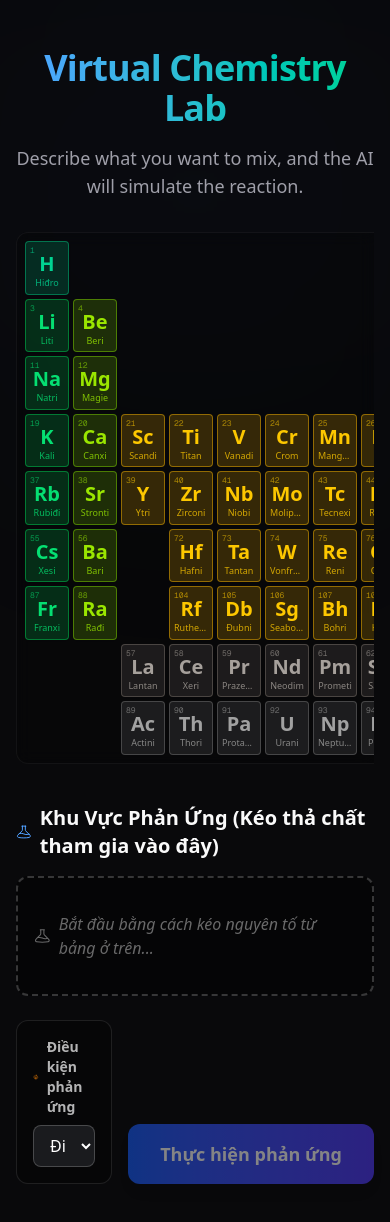
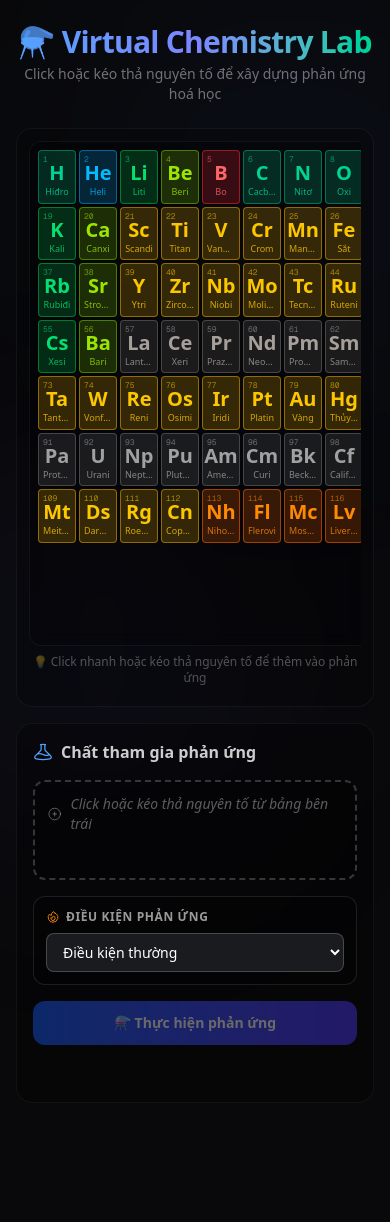
Before and after one commit to sota-oss/chemworks, a Next.js app: page / in a window 390 px wide. Shown: the top 1222 px of the page. After the commit the page ends 1127 px from the top, so only its background shows below. Built offline with nearby package versions, Linux system fonts and the light colour scheme.

Commit message:
Refactor the UI view and elements picking UX

```diff
--- a/src/app/page.tsx
+++ b/src/app/page.tsx
@@ -25,49 +25,56 @@ export default function Home() {
   const [conditionType, setConditionType] = useState<string>("none");
   const [customCondition, setCustomCondition] = useState<string>("");
 
+  // DnD: drag from periodic table to builder or catalyst zone
   const handleDragEnd = (event: DragEndEvent) => {
     const { over, active } = event;
     const element = active.data.current as ElementData;
     if (!element) return;
-
-    if (over && over.id === "reaction-builder-zone") {
+    if (over?.id === "reaction-builder-zone") {
       setSelectedElements((prev) => [...prev, element]);
-    } else if (over && over.id === "catalyst-zone") {
+    } else if (over?.id === "catalyst-zone") {
       setCatalystElements((prev) => [...prev, element]);
     }
   };
 
-  const handleRemoveElement = (index: number) => {
-    setSelectedElements((prev) => prev.filter((_, i) => i !== index));
+  // Single click: add element to reaction builder
+  const handleElementClick = (element: ElementData) => {
+    if (conditionType === "catalyst") {
+      setCatalystElements((prev) => [...prev, element]);
+    } else {
+      setSelectedElements((prev) => [...prev, element]);
+    }
   };
 
-  const handleRemoveCatalyst = (index: number) => {
+  const handleRemoveElement = (index: number) =>
+    setSelectedElements((prev) => prev.filter((_, i) => i !== index));
+
+  const handleRemoveCatalyst = (index: number) =>
     setCatalystElements((prev) => prev.filter((_, i) => i !== index));
-  };
 
   const handleEvaluate = async () => {
     if (selectedElements.length === 0) return;
-
     setIsLoading(true);
     setOrchestration(null);
     setError(null);
 
-    // Fake delay for demo "AI thinking"
-    await new Promise((res) => setTimeout(res, 800));
+    await new Promise((res) => setTimeout(res, 600));
 
     try {
-      const symbols = selectedElements.map(el => el.symbol);
-      const catSymbols = catalystElements.map(el => el.symbol);
+      const symbols = selectedElements.map((el) => el.symbol);
+      const catSymbols = catalystElements.map((el) => el.symbol);
 
       let conditionDesc = "Điều kiện thường";
       if (conditionType === "temperature") conditionDesc = "Có đun nóng (Nhiệt độ cao)";
       else if (conditionType === "pressure") conditionDesc = "Áp suất cao";
+      else if (conditionType === "light") conditionDesc = "Điều kiện ánh sáng / UV";
+      else if (conditionType === "electric") conditionDesc = "Điều kiện tia lửa điện / mồi lửa";
       else if (conditionType === "catalyst") {
-        conditionDesc = catSymbols.length > 0
+        conditionDesc =
+          catSymbols.length > 0
             ? `Có chất xúc tác: ${catSymbols.join(", ")}`
             : "Có chất xúc tác (chưa xác định)";
-      }
-      else if (conditionType === "custom") conditionDesc = `Điều kiện đặc biệt: ${customCondition}`;
+      } else if (conditionType === "custom") conditionDesc = `Điều kiện đặc biệt: ${customCondition}`;
 
       const res = await fetch("/api/orchestrate", {
         method: "POST",
@@ -76,42 +83,45 @@ export default function Home() {
       });
 
       const data = await res.json();
-
-      if (!res.ok) {
-        throw new Error(data.error || "Failed to analyze reaction.");
-      }
-
+      if (!res.ok) throw new Error(data.error || "Failed to analyze reaction.");
       setOrchestration(data);
     } catch (err: unknown) {
-      if (err instanceof Error) {
-        setError(err.message);
-      } else {
-        setError(typeof err === "string" ? err : "An unknown error occurred");
-      }
+      setError(err instanceof Error ? err.message : "An unknown error occurred");
     } finally {
       setIsLoading(false);
     }
   };
 
+  const hasResult = orchestration !== null;
+  const isValid = orchestration?.isValid;
+
   return (
-    <main className="min-h-screen bg-zinc-950 relative overflow-hidden flex flex-col items-center py-12 px-4 sm:px-6">
-      <div className="absolute top-0 w-full h-96 bg-blue-500/5 blur-[150px] pointer-events-none rounded-full" />
+    <main className="min-h-screen bg-zinc-950 overflow-x-hidden">
+      {/* Ambient glow */}
+      <div className="fixed top-0 left-1/4 w-96 h-96 bg-blue-500/5 blur-[120px] rounded-full pointer-events-none" />
+      <div className="fixed bottom-0 right-1/4 w-96 h-96 bg-indigo-500/5 blur-[120px] rounded-full pointer-events-none" />
 
-      <div className="z-10 w-full max-w-2xl text-center mb-8">
-        <h1 className="text-4xl md:text-5xl font-extrabold text-transparent bg-clip-text bg-gradient-to-r from-blue-400 to-emerald-400 mb-4 tracking-tight">
-          Virtual Chemistry Lab
+      <div className="relative z-10 max-w-[1600px] mx-auto px-4 py-6 flex flex-col gap-6">
+        {/* ── Title ── */}
+        <div className="text-center">
+          <h1 className="text-3xl md:text-4xl font-extrabold text-transparent bg-clip-text bg-gradient-to-r from-blue-400 via-indigo-400 to-emerald-400 tracking-tight">
+            ⚗️ Virtual Chemistry Lab
           </h1>
-        <p className="text-zinc-400 text-lg">
-          Describe what you want to mix, and the AI will simulate the reaction.
+          <p className="text-zinc-500 text-sm mt-1">
+            Click hoặc kéo thả nguyên tố để xây dựng phản ứng hoá học
           </p>
         </div>
 
-      <div
-        className="z-10 w-full max-w-6xl flex flex-col gap-6 items-center"
-        aria-label="Reaction Form Area"
-      >
+        {/* ── TOP ROW: Periodic Table (left) + Reaction Builder (right) ── */}
         <DndContext onDragEnd={handleDragEnd}>
-          <PeriodicTable />
+          <div className="grid grid-cols-1 xl:grid-cols-[1fr_360px] gap-4 items-start">
+            {/* LEFT: Periodic Table */}
+            <div className="bg-black/20 rounded-2xl border border-white/5 p-3">
+              <PeriodicTable onElementClick={handleElementClick} />
+            </div>
+
+            {/* RIGHT: Reaction Builder */}
+            <div className="bg-black/30 rounded-2xl border border-white/5 p-4 min-h-[380px] flex flex-col">
               <ReactionBuilder
                 selectedElements={selectedElements}
                 onRemoveElement={handleRemoveElement}
@@ -124,40 +134,51 @@ export default function Home() {
                 catalystElements={catalystElements}
                 onRemoveCatalyst={handleRemoveCatalyst}
               />
+            </div>
+          </div>
         </DndContext>
 
+        {/* ── Error ── */}
         {error && (
-          <div className="w-full max-w-2xl mx-auto p-4 bg-red-500/10 border border-red-500/20 text-red-400 rounded-xl mt-4">
+          <div className="p-4 bg-red-500/10 border border-red-500/20 text-red-400 rounded-xl text-sm">
             {error}
           </div>
         )}
 
-        {orchestration && !orchestration.isValid && (
-          <div className="w-full max-w-2xl mx-auto p-4 bg-yellow-500/10 border border-yellow-500/20 text-yellow-400 rounded-xl mt-4 whitespace-pre-wrap leading-relaxed">
-            <strong className="block mb-2 text-xl">Không Thể Phản Ứng</strong>
-            {orchestration.message}
+        {/* ── Invalid reaction notice ── */}
+        {hasResult && !isValid && (
+          <div className="p-4 bg-yellow-500/10 border border-yellow-500/20 text-yellow-300 rounded-xl">
+            <strong className="block text-base mb-1">⚠️ Không Thể Phản Ứng</strong>
+            <p className="text-sm opacity-90">{orchestration.message}</p>
           </div>
         )}
 
-        {orchestration && orchestration.isValid && (
-          <div className="w-full flex flex-col gap-6 items-center">
+        {/* ── BOTTOM ROW: Simulation (left) + Explanation (right) ── */}
+        {hasResult && isValid && (
+          <div className="grid grid-cols-1 xl:grid-cols-2 gap-4">
+            {/* LEFT: Animation / Simulation */}
+            <div className="bg-black/30 rounded-2xl border border-white/5 p-4 flex flex-col gap-3">
+              <h3 className="text-sm font-semibold text-white/60 uppercase tracking-wider">Mô phỏng phản ứng</h3>
               {orchestration.catalystsOrConditions && orchestration.catalystsOrConditions.length > 0 && (
-              <div className="w-full max-w-2xl mx-auto p-3 text-sm bg-blue-500/10 border border-blue-500/20 text-blue-300 rounded-lg whitespace-pre-wrap leading-relaxed">
-                <strong>Điều kiện/Xúc tác cần thiết tự động thêm vào:</strong> {orchestration.catalystsOrConditions.join(", ")}
+                <div className="text-xs bg-blue-500/10 border border-blue-500/20 text-blue-300 rounded-lg p-2">
+                  <strong>Điều kiện / Xúc tác:</strong> {orchestration.catalystsOrConditions.join(", ")}
                 </div>
               )}
+              <SimulationArea reaction={{ effects: orchestration.animationTriggers || [] }} />
+            </div>
 
-            {/* SimulationArea expects reaction.effects */}
-            <SimulationArea reaction={{ effects: orchestration.animationTriggers || [] }} />
+            {/* RIGHT: Explanation */}
+            <div className="bg-black/30 rounded-2xl border border-white/5 p-5 flex flex-col gap-4">
+              {/* Equation */}
+              <div className="bg-gradient-to-r from-blue-500/10 to-indigo-500/5 border border-blue-500/20 rounded-xl p-4">
+                <p className="text-xs text-white/40 uppercase tracking-wider mb-1">Phương trình</p>
+                <p className="font-mono text-blue-300 text-lg font-bold">{orchestration.equation}</p>
+              </div>
 
-            <div className="w-full max-w-4xl bg-[#111] border border-white/5 rounded-2xl overflow-hidden shadow-2xl">
-              <div className="bg-gradient-to-r from-blue-500/10 to-transparent p-6 border-b border-white/5 whitespace-pre-wrap leading-relaxed">
-                <h3 className="text-xl md:text-2xl font-bold bg-clip-text text-transparent bg-gradient-to-r from-white to-white/70 tracking-tight">
-                  <span className="font-mono text-blue-400 mr-3 opacity-80 select-all">{orchestration.equation}</span>
-                </h3>
-              </div>
-              <div className="p-6 md:p-8 space-y-6">
-                <div className="text-zinc-300 prose prose-invert prose-lg max-w-none prose-p:leading-relaxed whitespace-pre-wrap">
+              {/* Explanation text */}
+              <div>
+                <p className="text-xs text-white/40 uppercase tracking-wider mb-2">Giải thích</p>
+                <div className="text-zinc-300 text-sm leading-relaxed whitespace-pre-wrap">
                   {orchestration.explanation}
                 </div>
               </div>
--- a/src/components/PeriodicTable.tsx
+++ b/src/components/PeriodicTable.tsx
@@ -4,23 +4,45 @@ import DraggableElement from "./DraggableElement";
 import elementsData from "@/data/periodicTable.json";
 import { useMemo } from "react";
 
-export default function PeriodicTable() {
-  // Ensure we sort or prep them if needed, but the JSON is already structured.
+interface ElementData {
+  atomicNumber: number;
+  symbol: string;
+  name: string;
+  period: number;
+  group: number;
+  category: string;
+}
+
+interface PeriodicTableProps {
+  onElementClick?: (element: ElementData) => void;
+}
+
+export default function PeriodicTable({ onElementClick }: PeriodicTableProps) {
   const elements = useMemo(() => elementsData, []);
 
   return (
-    <div className="w-full overflow-x-auto pb-4 custom-scrollbar">
+    <div className="w-full overflow-x-auto pb-2 custom-scrollbar">
       <div
-        className="grid gap-1 p-2 md:p-4 min-w-[800px] bg-black/20 rounded-xl border border-white/5 backdrop-blur-sm"
+        className="grid gap-[3px] p-2 min-w-[640px] bg-black/20 rounded-xl border border-white/5 backdrop-blur-sm"
         style={{
-          gridTemplateColumns: "repeat(18, minmax(44px, 1fr))",
-          gridTemplateRows: "repeat(9, minmax(52px, auto))",
+          gridTemplateColumns: "repeat(18, minmax(38px, 1fr))",
+          gridTemplateRows: "repeat(9, minmax(44px, auto))",
         }}
       >
         {elements.map((el) => (
-          <DraggableElement key={el.symbol} element={el} />
+          <div
+            key={el.symbol}
+            onClick={() => onElementClick?.(el as ElementData)}
+            className="cursor-pointer"
+            title={`Click để thêm ${el.name} vào phản ứng`}
+          >
+            <DraggableElement element={el} />
+          </div>
         ))}
       </div>
+      <p className="text-center text-xs text-white/30 mt-2">
+        💡 Click nhanh hoặc kéo thả nguyên tố để thêm vào phản ứng
+      </p>
     </div>
   );
 }
--- a/src/components/ReactionBuilder.tsx
+++ b/src/components/ReactionBuilder.tsx
@@ -2,7 +2,7 @@
 
 import { useDroppable } from "@dnd-kit/core";
 import { clsx } from "clsx";
-import { BeakerIcon, XMarkIcon, FireIcon } from "@heroicons/react/24/outline";
+import { BeakerIcon, XMarkIcon, FireIcon, PlusCircleIcon } from "@heroicons/react/24/outline";
 
 interface ElementData {
   atomicNumber: number;
@@ -28,83 +28,81 @@ interface ReactionBuilderProps {
 
 export default function ReactionBuilder({
   selectedElements, onRemoveElement, onEvaluate, isLoading,
-  conditionType, setConditionType, customCondition, setCustomCondition, catalystElements, onRemoveCatalyst
+  conditionType, setConditionType, customCondition, setCustomCondition,
+  catalystElements, onRemoveCatalyst
 }: ReactionBuilderProps) {
-  const { setNodeRef: setReactionRef, isOver: isReactionOver } = useDroppable({
-    id: "reaction-builder-zone",
-  });
-
-  const { setNodeRef: setCatalystRef, isOver: isCatalystOver } = useDroppable({
-    id: "catalyst-zone",
-  });
+  const { setNodeRef: setReactionRef, isOver: isReactionOver } = useDroppable({ id: "reaction-builder-zone" });
+  const { setNodeRef: setCatalystRef, isOver: isCatalystOver } = useDroppable({ id: "catalyst-zone" });
 
   return (
-    <div className="w-full max-w-4xl mx-auto flex flex-col gap-4">
-      <h2 className="text-xl font-bold flex items-center gap-2">
-        <BeakerIcon className="w-6 h-6 text-blue-400" />
-        Khu Vực Phản Ứng (Kéo thả chất tham gia vào đây)
+    <div className="w-full h-full flex flex-col gap-4">
+      {/* Header */}
+      <h2 className="text-base font-bold flex items-center gap-2 text-white/80">
+        <BeakerIcon className="w-5 h-5 text-blue-400" />
+        Chất tham gia phản ứng
       </h2>
 
+      {/* Drop zone */}
       <div
         ref={setReactionRef}
         className={clsx(
-          "min-h-[120px] w-full p-4 rounded-xl border-2 border-dashed transition-colors flex flex-wrap gap-4 items-center justify-start",
-          isReactionOver ? "border-blue-500 bg-blue-500/10" : "border-white/20 bg-black/40",
-          selectedElements.length === 0 ? "justify-center" : ""
+          "flex-1 min-h-[100px] w-full p-3 rounded-xl border-2 border-dashed transition-all flex flex-wrap gap-3 items-start content-start",
+          isReactionOver ? "border-blue-500 bg-blue-500/10 scale-[1.01]" : "border-white/20 bg-black/30",
+          selectedElements.length === 0 ? "items-center justify-center" : ""
         )}
       >
         {selectedElements.length === 0 ? (
-          <p className="text-white/40 italic flex items-center gap-2">
-            <BeakerIcon className="w-5 h-5" />
-            Bắt đầu bằng cách kéo nguyên tố từ bảng ở trên...
+          <p className="text-white/35 italic text-sm flex items-center gap-2">
+            <PlusCircleIcon className="w-4 h-4" />
+            Click hoặc kéo thả nguyên tố từ bảng bên trái
           </p>
         ) : (
           selectedElements.map((el, idx) => (
-            <div key={`${el.symbol}-${idx}`} className="relative flex items-center gap-2 bg-white/10 px-4 py-2 rounded-lg border border-white/20">
-              <span className="text-2xl font-bold">{el.symbol}</span>
-              <span className="text-sm opacity-80">{el.name}</span>
+            <div key={`${el.symbol}-${idx}`} className="relative flex items-center gap-1.5 bg-white/10 px-3 py-1.5 rounded-lg border border-white/20 group hover:border-white/40 transition-colors">
+              <span className="text-xl font-bold">{el.symbol}</span>
+              <span className="text-xs opacity-70 hidden sm:block">{el.name}</span>
               <button
                 onClick={() => onRemoveElement(idx)}
-                className="absolute -top-2 -right-2 bg-red-500/80 rounded-full p-0.5 hover:bg-red-500 transition-colors"
-                title="Remove"
+                className="absolute -top-1.5 -right-1.5 bg-red-500/80 rounded-full p-0.5 hover:bg-red-500 transition-colors opacity-0 group-hover:opacity-100"
+                title="Xoá"
               >
-                <XMarkIcon className="w-4 h-4" />
+                <XMarkIcon className="w-3 h-3" />
               </button>
-              {/* Show '+' between elements except the last one */}
               {idx < selectedElements.length - 1 && (
-                <span className="absolute -right-6 top-1/2 -translate-y-1/2 text-xl font-bold text-white/50">+</span>
+                <span className="absolute -right-3.5 top-1/2 -translate-y-1/2 text-base font-bold text-white/40">+</span>
               )}
             </div>
           ))
         )}
       </div>
 
-      <div className="flex justify-between items-end mt-2 gap-4">
-        {/* Conditions Component */}
-        <div className="flex-1 bg-black/30 border border-white/10 p-4 rounded-xl shadow-inner">
-          <label className="text-sm text-white/70 mb-2 flex items-center gap-2 font-semibold">
-            <FireIcon className="w-4 h-4 text-orange-400" /> Điều kiện phản ứng
+      {/* Conditions */}
+      <div className="bg-black/30 border border-white/10 p-3 rounded-xl">
+        <label className="text-xs text-white/60 mb-2 flex items-center gap-1.5 font-semibold uppercase tracking-wider">
+          <FireIcon className="w-3.5 h-3.5 text-orange-400" /> Điều kiện phản ứng
         </label>
-          <div className="flex flex-col sm:flex-row gap-3">
+        <div className="flex flex-col gap-2">
           <select
             value={conditionType}
             onChange={(e) => setConditionType(e.target.value)}
-              className="bg-[#1a1b1e] text-white border border-white/20 rounded-lg px-3 py-2 outline-none focus:border-blue-500 transition-colors w-full sm:w-auto"
+            className="bg-[#1a1b1e] text-white border border-white/20 rounded-lg px-3 py-2 text-sm outline-none focus:border-blue-500 transition-colors w-full"
           >
-              <option value="none">Điều kiện thường (Không có)</option>
-              <option value="temperature">Đun nóng (Nhiệt độ t°)</option>
+            <option value="none">Điều kiện thường</option>
+            <option value="temperature">Đun nóng (nhiệt độ t°)</option>
             <option value="pressure">Áp suất cao (p)</option>
-              <option value="catalyst">Chất xúc tác (Kéo thả nguyên tố)</option>
-              <option value="custom">Nhập tay điều kiện khác</option>
+            <option value="light">Ánh sáng / UV</option>
+            <option value="electric">Tia lửa điện</option>
+            <option value="catalyst">Chất xúc tác (kéo thả)</option>
+            <option value="custom">Nhập tay điều kiện khác...</option>
           </select>
 
           {conditionType === "custom" && (
             <input
               type="text"
-                placeholder="Ví dụ: Tia lửa điện, ánh sáng..."
+              placeholder="Ví dụ: Tia lửa điện, Điện phân, MnO2..."
               value={customCondition}
               onChange={(e) => setCustomCondition(e.target.value)}
-                className="bg-[#1a1b1e] text-white border border-white/20 rounded-lg px-3 py-2 outline-none focus:border-blue-500 w-full flex-1"
+              className="bg-[#1a1b1e] text-white border border-white/20 rounded-lg px-3 py-2 text-sm outline-none focus:border-blue-500 w-full"
             />
           )}
 
@@ -112,15 +110,15 @@ export default function ReactionBuilder({
             <div
               ref={setCatalystRef}
               className={clsx(
-                  "flex-1 min-h-[42px] rounded-lg border border-dashed flex items-center justify-start gap-2 px-3 py-1 transition-colors relative",
+                "min-h-[40px] rounded-lg border border-dashed flex items-center flex-wrap gap-2 px-3 py-1.5 transition-colors",
                 isCatalystOver ? "border-orange-500 bg-orange-500/10" : "border-white/30 bg-black/20"
               )}
             >
               {catalystElements.length === 0 ? (
-                  <span className="text-white/40 text-sm whitespace-nowrap">Kéo xúc tác vào đây...</span>
+                <span className="text-white/35 text-xs">Kéo / click xúc tác vào đây...</span>
               ) : (
                 catalystElements.map((el, i) => (
-                    <div key={`cat-${el.symbol}-${i}`} className="flex items-center gap-1 bg-white/10 px-2 py-1 rounded text-sm border border-white/20">
+                  <div key={`cat-${el.symbol}-${i}`} className="flex items-center gap-1 bg-orange-500/20 px-2 py-0.5 rounded text-xs border border-orange-500/30">
                     <span className="font-bold">{el.symbol}</span>
                     <button onClick={() => onRemoveCatalyst(i)} className="text-red-400 hover:text-red-300">
                       <XMarkIcon className="w-3 h-3" />
@@ -133,14 +131,21 @@ export default function ReactionBuilder({
         </div>
       </div>
 
+      {/* Evaluate Button */}
       <button
         onClick={onEvaluate}
         disabled={selectedElements.length === 0 || isLoading}
-          className="bg-gradient-to-r from-blue-600 to-indigo-600 hover:from-blue-500 hover:to-indigo-500 text-white font-bold py-4 px-8 rounded-xl disabled:opacity-50 disabled:cursor-not-allowed transition-all shadow-lg hover:shadow-xl hover:-translate-y-0.5 text-lg whitespace-nowrap h-fit"
+        className="w-full bg-gradient-to-r from-blue-600 to-indigo-600 hover:from-blue-500 hover:to-indigo-500 text-white font-bold py-3 px-6 rounded-xl disabled:opacity-40 disabled:cursor-not-allowed transition-all shadow-lg hover:shadow-blue-500/25 hover:-translate-y-0.5 text-sm"
       >
-          {isLoading ? "Đang phân tích..." : "Thực hiện phản ứng"}
+        {isLoading ? (
+          <span className="flex items-center justify-center gap-2">
+            <span className="w-4 h-4 rounded-full border-2 border-white/30 border-t-white animate-spin" />
+            Đang phân tích phản ứng...
+          </span>
+        ) : (
+          "⚗️  Thực hiện phản ứng"
+        )}
       </button>
-      </div>
     </div>
   );
 }
```
Lines whose indentation alone changed are shown as unchanged.
